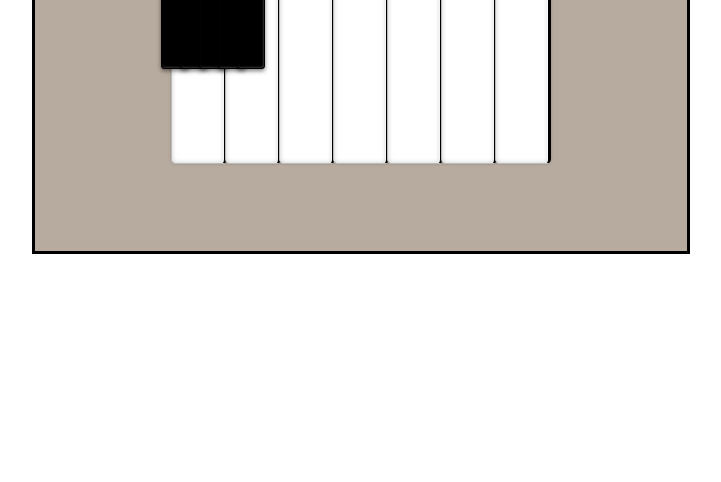
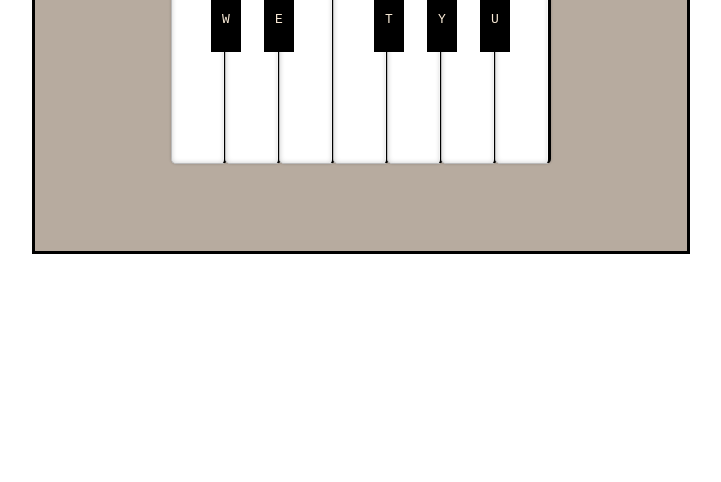
Before and after one commit to LisaBeverborg/Play-the-Piano, a plain HTML site: page index.html in a window 1280 px wide. Shown: the part 318-800 px from the top of the page, without its empty margins (279-1000 px from the left). Drawn offline with Linux system fonts and the light colour scheme.

Commit message:
placement black keys

```diff
--- a/styles.css
+++ b/styles.css
@@ -29,9 +29,14 @@ h1{
   width: max-content;
   margin: 5em auto;
   position:relative;
+  display: flex;
+  justify-content: center;
+  align-items: flex-start;
 }
 
+
 /*-------------white keys------------------*/
+
 .white-keys kbd{
   display: inline-block;
   border-style: solid;
@@ -65,27 +70,30 @@ h1{
 }
 
 /*------------black keys--------------*/
+
+
 .black-keys {
-  margin-top: -200px;
+  width: 400px;
   position: absolute;
+  display: flex;
 }
-
-.black-keys kbd{
+.black-keys kbd {
+  width: 30px;
+  height: 100px;
+  background-color: black;
   display: inline-block;
   text-align: center;
-  color:  #FFFFFF;
-  height:8em;
-  width:2em;
-  margin:0 0 0 -1em;
-  z-index:2;
-  border:1px solid #000;
-  border-radius:0 0 3px 3px;
-  box-shadow:-1px -1px 2px rgba(255,255,255,0.2) inset,0 -5px 2px 3px rgba(0,0,0,0.6) inset,0 2px 4px rgba(0,0,0,0.5);
-  /*background:linear-gradient(45deg,#222 0%,#555 100%)*/
-  background-color: black;
+  color: antiquewhite;
+  z-index: 10;
+  box-sizing: border-box;
+  padding-top: 60px;
 }
-
-.black-keys .key:active {
-  box-shadow:-1px -1px 2px rgba(255,255,255,0.2) inset,0 -2px 2px 3px rgba(0,0,0,0.6) inset,0 1px 2px rgba(0,0,0,0.5);
-  background:linear-gradient(to right,#444 0%,#222 100%)
+.black-keys kbd:first-child {
+  margin-left: 50px;
 }
+.black-keys kbd:nth-child(3) {
+  margin-left: 80px;
+}
+.black-keys kbd:nth-child(2), .black-keys kbd:nth-child(4), .black-keys kbd:nth-child(5) {
+  margin-left: 23px;
+}
```
